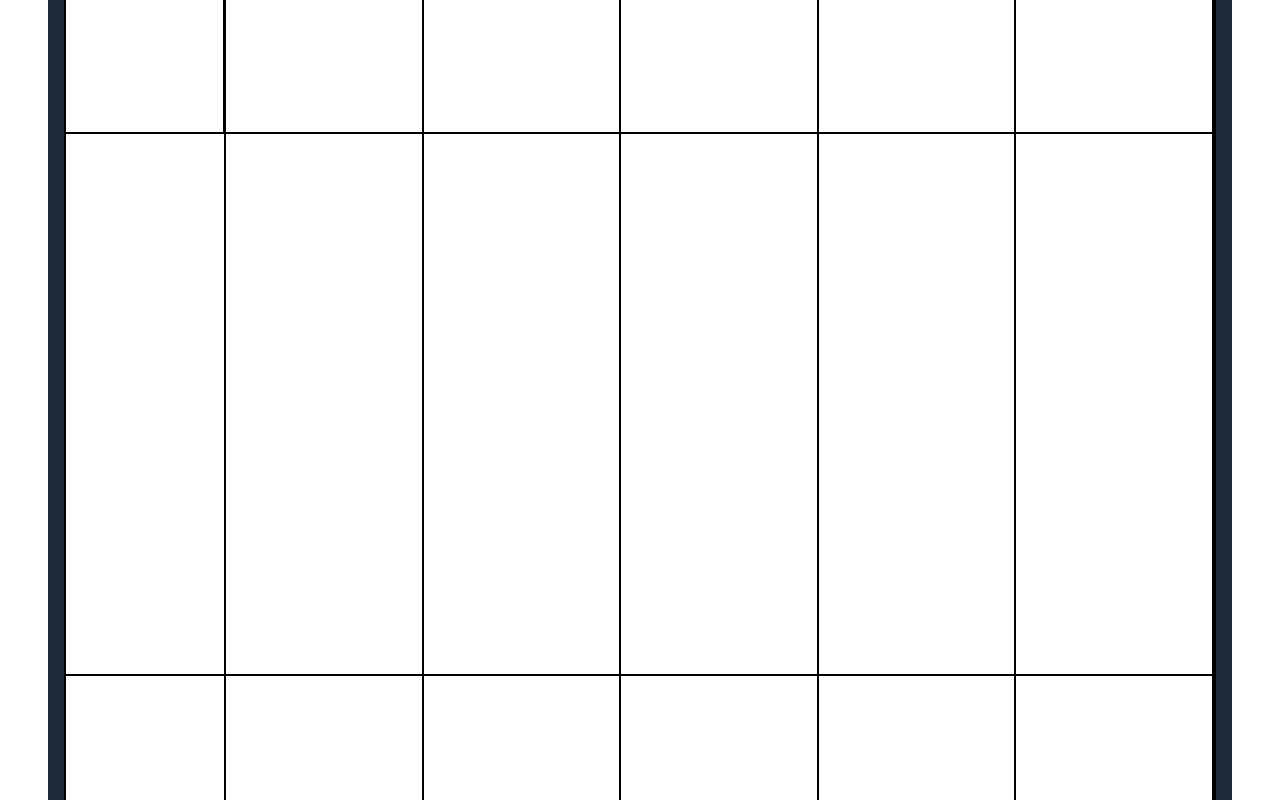
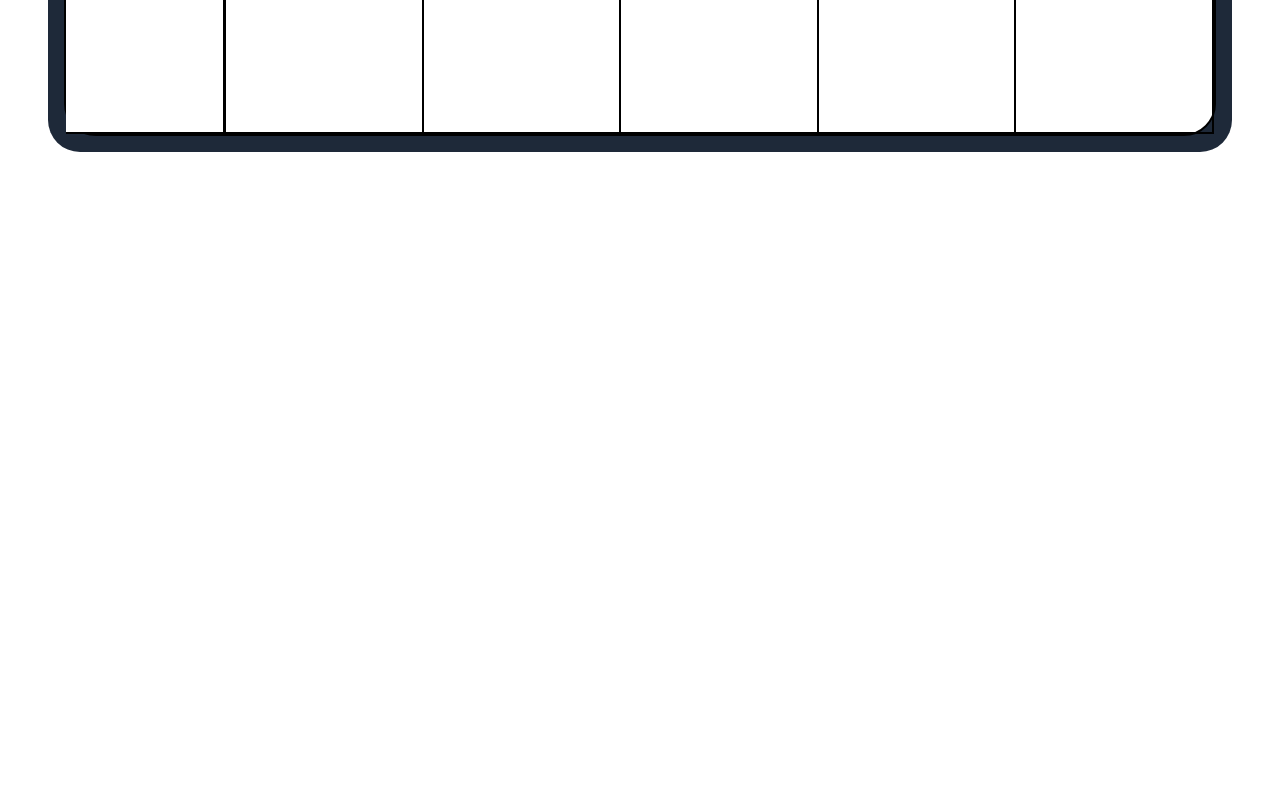
Before and after one commit to ShadowArcher289/stp-scheduler, a Next.js app in the folder stp-scheduler-frontend/: page / in a window 1280 px wide. Shown: the part 4000-4800 px from the top of the page. After the commit the page ends 4200 px from the top, so only its background shows below. Built offline with nearby package versions, Linux system fonts and the light colour scheme.

Commit message:
updated the calendar grid to dynamically change in size based on the number of timeblocks that are given

```diff
--- a/stp-scheduler-frontend/app/page.tsx
+++ b/stp-scheduler-frontend/app/page.tsx
@@ -45,11 +45,11 @@ function resetSectionCount(){
 }
 
 /**
- * Returns the number of unused cells in the grid
+ * Returns the number of unused cells in the grid. Calculates cell count using the number of timeBlocks in localData * 5(the number of days)
  * @returns number
  */
 function getEmptySpacesCount(): number{
-  return (55) - SectionCount;
+  return (localData.timeBlock.length * 5) - SectionCount;
 }
 
 /**
@@ -125,7 +125,14 @@ export default function Home() {
 
       {/*  Schedule */}
       <div className="m-12 mt-0 p-4 rounded-4xl bg-gray-800">
-        <div id="schedule" className="grid grid-cols-[10rem_repeat(5,1fr)] grid-rows-[4rem_repeat(11,1fr)] grid-flow-dense w-auto border-2 border-solid border-[var(--main-text-color)] bg-[var(--main-background-color)] bg-opacity-50 text-xl rounded-4xl">
+        <div
+          id="schedule"
+          className="grid grid-cols-[10rem_repeat(5,1fr)] grid-flow-dense w-auto border-2 border-solid border-[var(--main-text-color)] bg-[var(--main-background-color)] bg-opacity-50 text-xl rounded-4xl"
+          // grid-rows-[4rem_repeat(11,1fr)]
+          style={{
+            gridTemplateRows: `4rem repeat(${localData.timeBlock.length}, 1fr)`
+          }}
+        >
 
           {/* Fill in the days on top */}
           <h4 className="flex justify-center items-center col-start-1 col-span-1 bg-[var(--main-background-color)] text-[var(--main-text-color)] font-bold border-3 border-t-0 border-l-0 border-solid rounded-tl-4xl">Time</h4>
```
